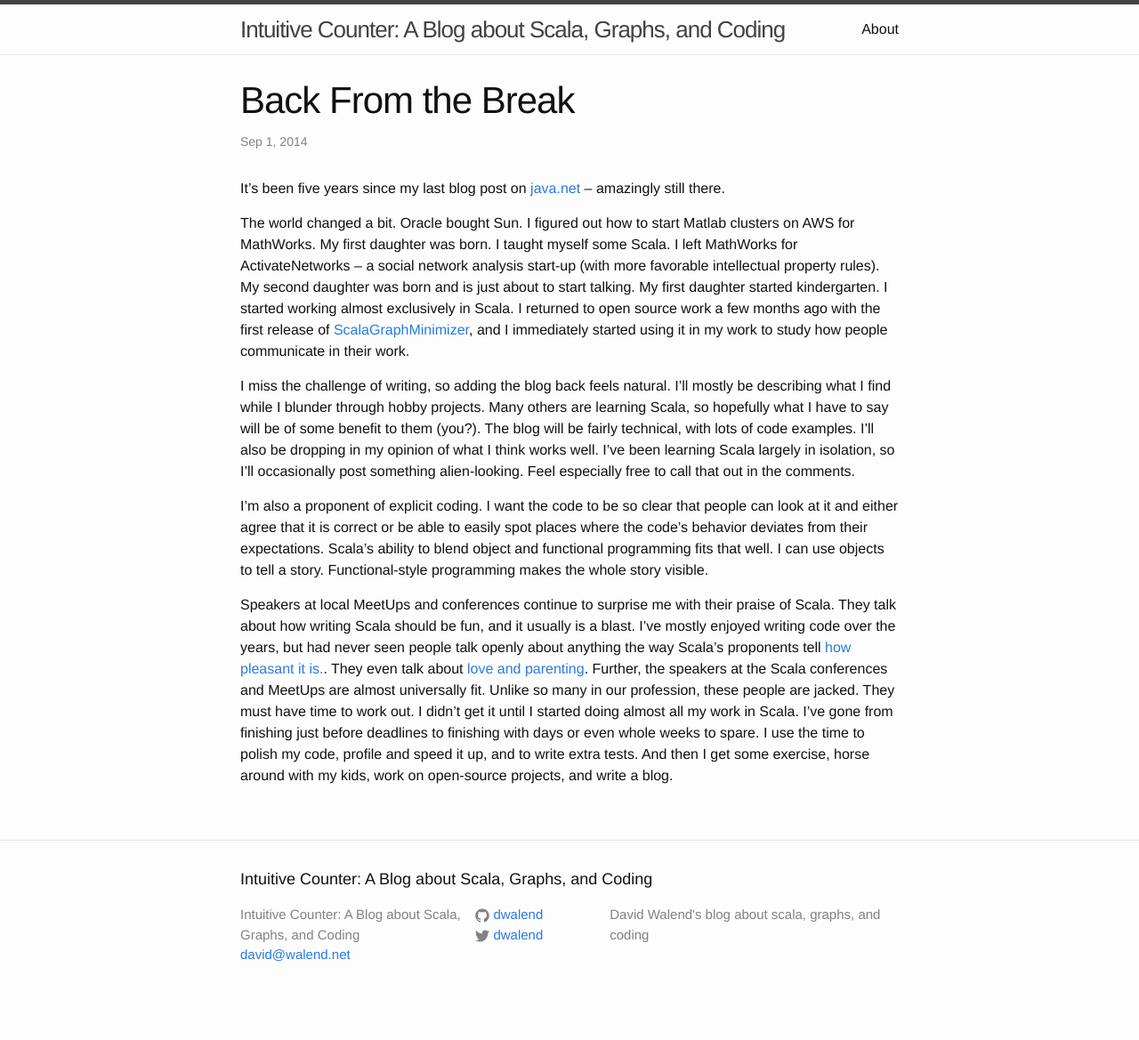
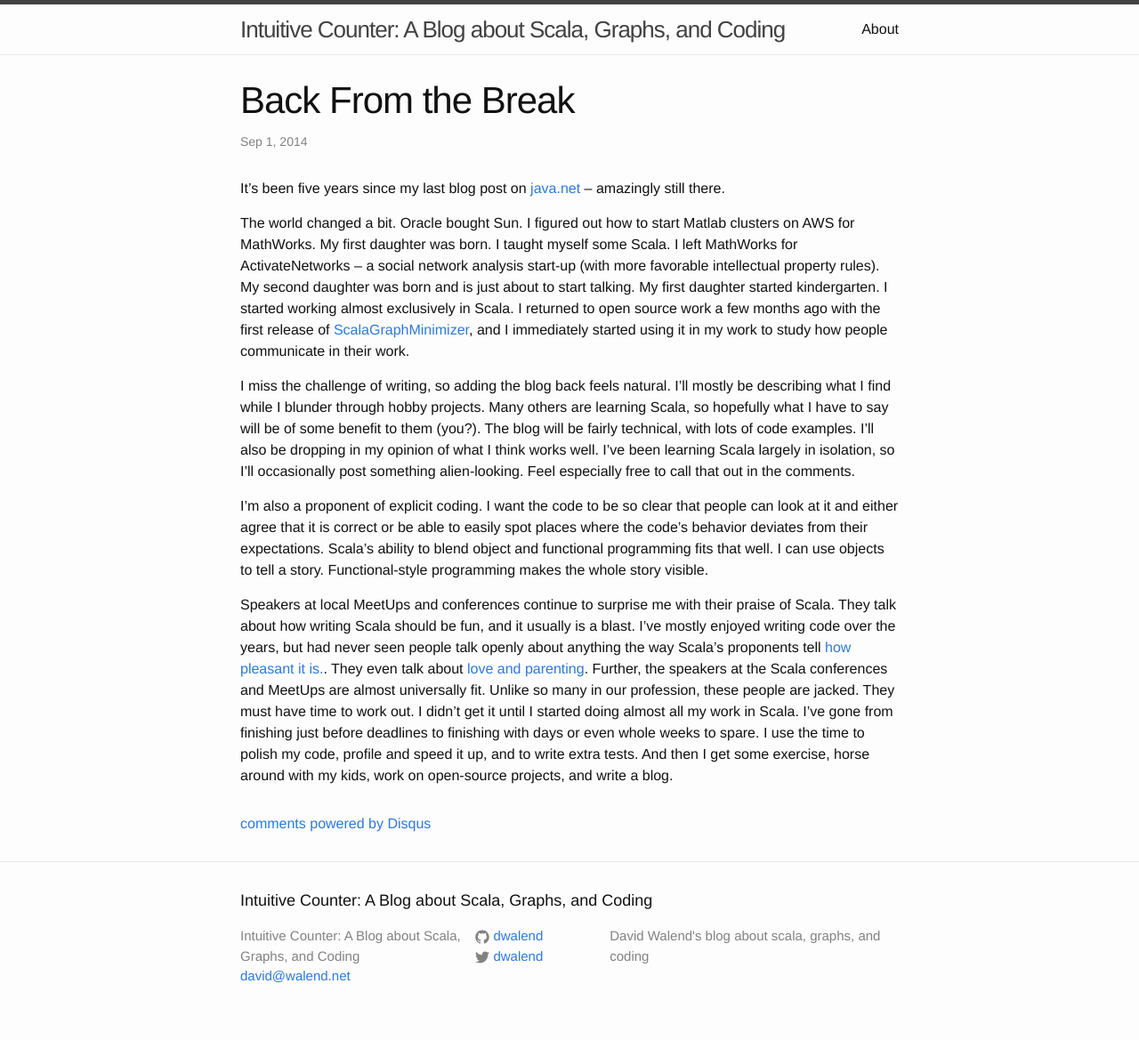
Before and after one commit to dwalend/blog, a Jekyll site: the page built from _posts/2014-09-01-back-in.md, in a window 1280 px wide. Shown: the whole page at 89% size. Built offline with Jekyll 4.4.1, drawn with Linux system fonts in a browser that asks for light colours; comment, search, counter and statistics services are not loaded; before the commit the page ends 1145 px from its top, so only the background shows below that; some of the changed lines change nothing that is shown.

Commit message:
Disqus and Google Analytics

```diff
--- /dev/null
+++ b/_includes/comments.html
@@ -0,0 +1,16 @@
+{% if page.comments %}
+<div id="disqus_thread"></div>
+<script type="text/javascript">
+        /* * * CONFIGURATION VARIABLES: EDIT BEFORE PASTING INTO YOUR WEBPAGE * * */
+        var disqus_shortname = 'intuitivecounter'; // required: replace example with your forum shortname
+
+        /* * * DON'T EDIT BELOW THIS LINE * * */
+        (function() {
+            var dsq = document.createElement('script'); dsq.type = 'text/javascript'; dsq.async = true;
+            dsq.src = '//' + disqus_shortname + '.disqus.com/embed.js';
+            (document.getElementsByTagName('head')[0] || document.getElementsByTagName('body')[0]).appendChild(dsq);
+        })();
+    </script>
+<noscript>Please enable JavaScript to view the <a href="http://disqus.com/?ref_noscript">comments powered by Disqus.</a></noscript>
+<a href="http://disqus.com" class="dsq-brlink">comments powered by <span class="logo-disqus">Disqus</span></a>
+{% endif %}
--- /dev/null
+++ b/_includes/google_analytics.html
@@ -0,0 +1,10 @@
+<script>
+  (function(i,s,o,g,r,a,m){i['GoogleAnalyticsObject']=r;i[r]=i[r]||function(){
+  (i[r].q=i[r].q||[]).push(arguments)},i[r].l=1*new Date();a=s.createElement(o),
+  m=s.getElementsByTagName(o)[0];a.async=1;a.src=g;m.parentNode.insertBefore(a,m)
+  })(window,document,'script','//www.google-analytics.com/analytics.js','ga');
+
+  ga('create', 'UA-54450354-1', 'auto');
+  ga('send', 'pageview');
+
+</script>
--- a/_layouts/default.html
+++ b/_layouts/default.html
@@ -2,6 +2,7 @@
 <html>
 
   {% include head.html %}
+  {% include google_analytics.html %}
 
   <body>
 
@@ -10,6 +11,9 @@
     <div class="page-content">
       <div class="wrapper">
         {{ content }}
+
+        {% include comments.html %}
+
       </div>
     </div>
 
```
